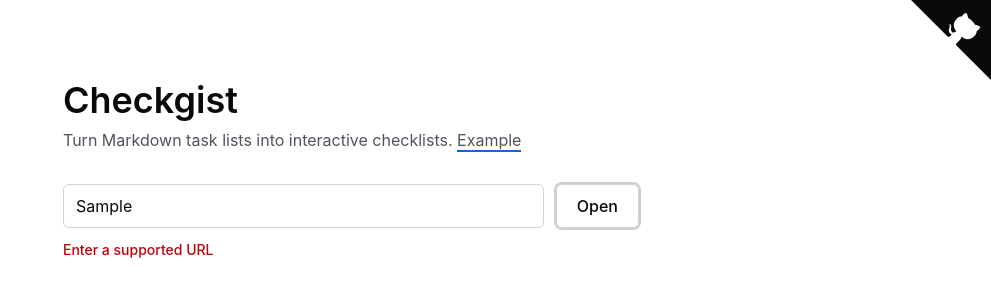
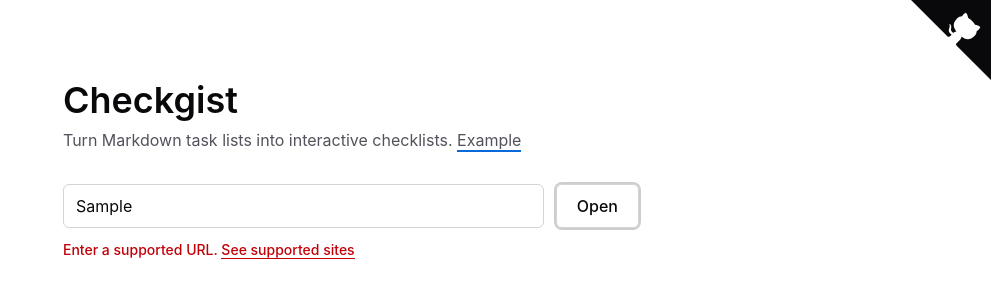
Before and after one commit to pongo/checkgist, a Vue app: page / in a window 1280 px wide. Both pictures are taken after typing "Sample" into the empty fields and a click on the button "Open". Shown: the top 300 px of the page, without its empty margins (289-1280 px from the left). Built offline with nearby package versions, Linux system fonts and the light colour scheme.

Commit message:
Link supported sites from the home error message

```diff
--- a/src/pages/Home/HomePage.vue
+++ b/src/pages/Home/HomePage.vue
@@ -82,7 +82,14 @@ onMounted(() => {
           class="text-sm font-medium text-red-700 dark:text-red-300"
           role="alert"
         >
-          {{ inputError }}
+          {{ inputError }}.
+          <a
+            href="https://github.com/pongo/checkgist"
+            class="border-b border-red-700 hover:text-red-800 dark:border-red-300 dark:hover:text-red-200"
+            rel="noopener noreferrer"
+            target="_blank"
+            >See supported sites</a
+          >
         </p>
       </form>
 
```
Also changed, not shown: 1 other file (tests, documents, lock files or other folders).
